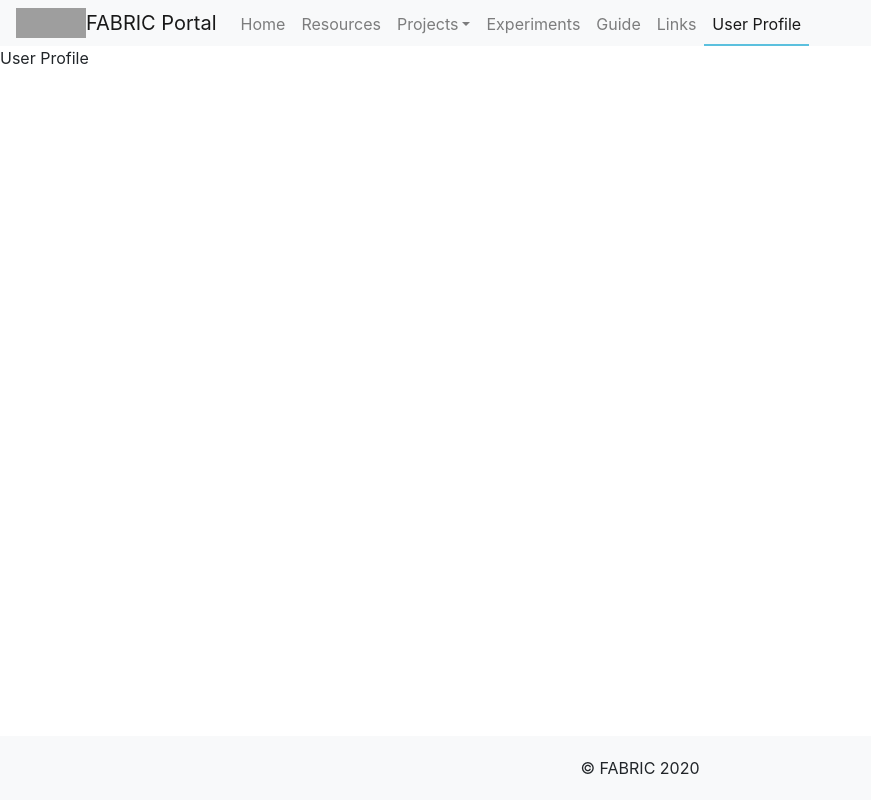
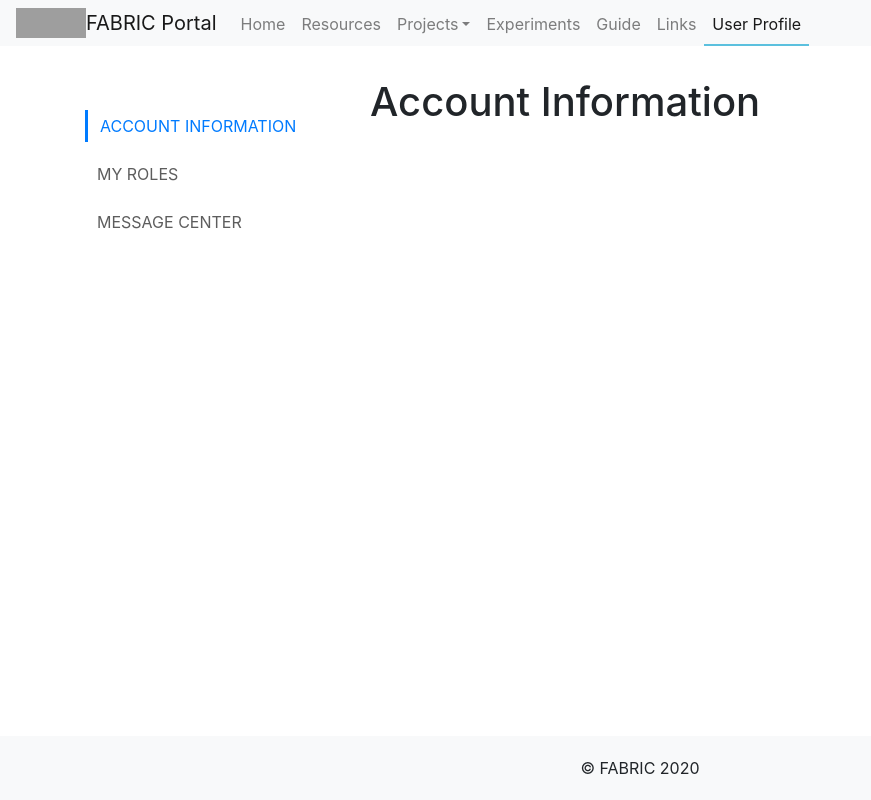
Before and after one commit to fabric-testbed/fabric-portal, a React (Create React App) app: page /user in a window 1280 px wide. Shown: the whole page, without its empty margins (0-871 px from the left). Built offline with nearby package versions, Linux system fonts and the light colour scheme; grey boxes are pictures that could not be loaded.

Commit message:
Feature/4 user profile side nav (#5)
* #4: added static sidenav and modifies initial style

* #4: implemented dynamic sidenav and handled click events to change main content component

* #4: modified sidenav color to follow the prototype design

```diff
--- a/src/App.css
+++ b/src/App.css
@@ -37,3 +37,24 @@
   text-decoration: none;
   background-color: #fff;
 }
+
+.container {
+  margin-top: 2rem;
+}
+
+.nav-pills .nav-link.active,
+.nav-pills .show > .nav-link {
+  color: #007bff;
+  background-color: #fff;
+  border-left: 3px #007bff solid;
+}
+
+.nav-pills .nav-link {
+  border-radius: 0;
+  padding: 0.25rem 0.75rem;
+  margin: 0.5rem 0;
+}
+
+.nav-pills .nav-link {
+  color: #5d5d5d;
+}
--- a/src/App.js
+++ b/src/App.js
@@ -10,8 +10,8 @@ import Guide from "./pages/Guide";
 import Links from "./pages/Links";
 import User from "./pages/User";
 import NotFound from "./pages/NotFound";
-import HeaderNav from "./components/headerNav";
-import Footer from "./components/footer";
+import HeaderNav from "./components/HeaderNav";
+import Footer from "./components/Footer";
 
 import "./App.css";
 
--- /dev/null
+++ b/src/components/SideNav.jsx
@@ -0,0 +1,36 @@
+import React from "react";
+
+class SideNav extends React.Component {
+  render() {
+    return (
+      <div className="col-3 mt-4">
+        <div
+          className="nav flex-column nav-pills"
+          id="v-pills-tab"
+          role="tablist"
+          aria-orientation="vertical"
+        >
+          {this.props.items.map((item, index) => {
+            return (
+              <a
+                className={"nav-link" + (item.active ? " active" : "")}
+                id="v-pills-home-tab"
+                data-toggle="pill"
+                href="#v-pills-home"
+                role="tab"
+                aria-controls="v-pills-home"
+                aria-selected="true"
+                key={`sidenav-${index}`}
+                onClick={() => this.props.handleChange(index)}
+              >
+                {item.name}
+              </a>
+            );
+          })}
+        </div>
+      </div>
+    );
+  }
+}
+
+export default SideNav;
--- /dev/null
+++ b/src/components/UserProfile/AccountInfo.jsx
@@ -0,0 +1,11 @@
+import React from "react";
+
+const AccountInfo = () => {
+  return (
+    <div className="col-9">
+      <h1>Account Information</h1>
+    </div>
+  );
+};
+
+export default AccountInfo;
--- /dev/null
+++ b/src/components/UserProfile/MessageCenter.jsx
@@ -0,0 +1,11 @@
+import React from "react";
+
+const MessageCenter = () => {
+  return (
+    <div className="col-9">
+      <h1>MessageCenter</h1>
+    </div>
+  );
+};
+
+export default MessageCenter;
--- /dev/null
+++ b/src/components/UserProfile/MyRoles.jsx
@@ -0,0 +1,11 @@
+import React from "react";
+
+const MyRoles = () => {
+  return (
+    <div className="col-9">
+      <h1>My Roles</h1>
+    </div>
+  );
+};
+
+export default MyRoles;
--- a/src/components/headerNav.jsx
+++ b/src/components/headerNav.jsx
@@ -5,7 +5,7 @@ import logo from "../imgs/fabric-brand.png";
 
 class HeaderNav extends React.Component {
   state = {
-    data: [
+    navItems: [
       { name: "Home", path: "/", child: [], exact: true },
       { name: "Resources", path: "/resources", child: [], exact: false },
       {
@@ -55,7 +55,7 @@ class HeaderNav extends React.Component {
         </button>
         <div className="collapse navbar-collapse" id="navbarNavDropdown">
           <ul className="navbar-nav">
-            {this.state.data.map((item, index) => {
+            {this.state.navItems.map((item, index) => {
               return (
                 <li
                   className={
--- a/src/pages/User.jsx
+++ b/src/pages/User.jsx
@@ -1,7 +1,39 @@
 import React from "react";
+import SideNav from "../components/SideNav";
+import AccountInfo from "../components/UserProfile/AccountInfo";
+import MyRoles from "../components/UserProfile/MyRoles";
+import MessageCenter from "../components/UserProfile/MessageCenter";
 
-const User = () => {
-  return <div>User Profile</div>;
-};
+class User extends React.Component {
+  state = {
+    SideNavItems: [
+      { name: "ACCOUNT INFORMATION", active: true },
+      { name: "MY ROLES", active: false },
+      { name: "MESSAGE CENTER", active: false },
+    ],
+    activeIndex: 0,
+    componentNames: [AccountInfo, MyRoles, MessageCenter],
+  };
+
+  handleChange = (newIndex) => {
+    this.setState({ activeIndex: newIndex });
+  };
+
+  render() {
+    const TagName = this.state.componentNames[this.state.activeIndex];
+
+    return (
+      <div className="container">
+        <div className="row">
+          <SideNav
+            items={this.state.SideNavItems}
+            handleChange={this.handleChange}
+          />
+          <TagName />
+        </div>
+      </div>
+    );
+  }
+}
 
 export default User;
```
Also changed, not shown: public/logo192.png (deleted), public/logo512.png (deleted).
